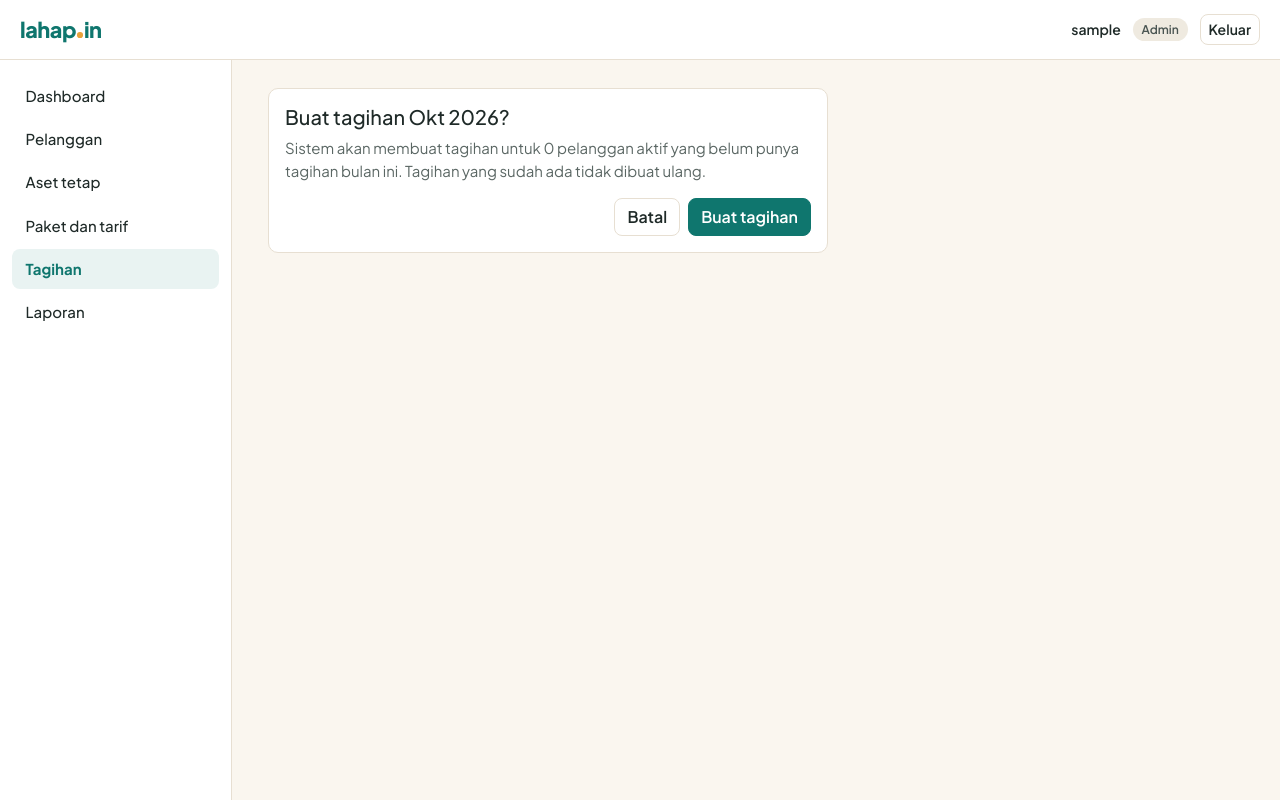
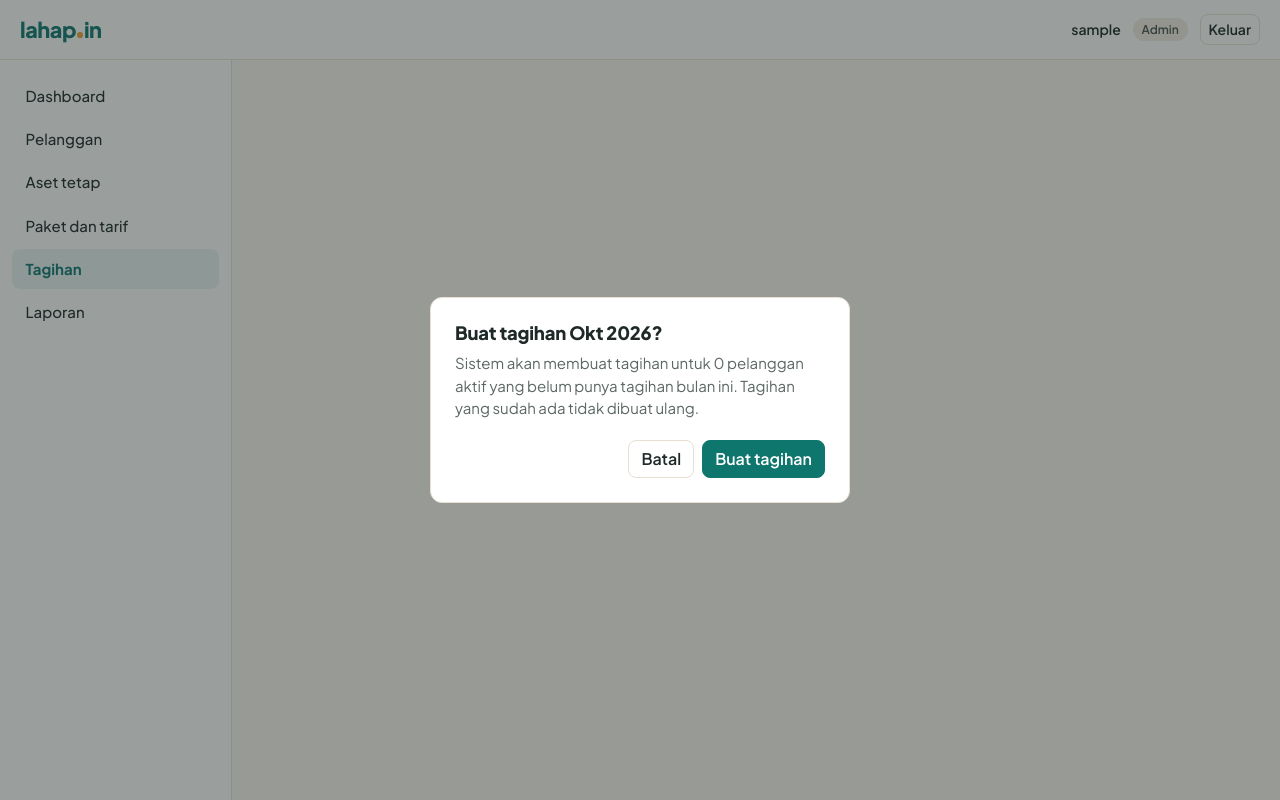
Before and after one commit to mfjrstwn/projek-tagihan-berkala-katering-asrama-sekolah-kantor-kelompok-4-impl, a Django app: page /tagihan/buat/ in a window 1280 px wide. Run offline with Django 5.2, Linux system fonts and the light colour scheme; the visitor is signed in with stand-in values (Sample User, id 1); data that the repository does not hold is empty.

Commit message:
style: mengubah beberapa halaman konfirmasi menjadi modal

```diff
--- a/static/css/lahap.css
+++ b/static/css/lahap.css
@@ -194,3 +194,21 @@ table { font-variant-numeric: tabular-nums; }
 
 .keadaan-kosong { text-align: center; padding: 3rem 1rem; }
 .keadaan-kosong h2 { font-size: 1.1rem; font-weight: 700; margin-bottom: .25rem; }
+
+/* ---------- 7. Dialog konfirmasi (modal) ---------- */
+.dialog-latar {                   /* mode halaman penuh: meniru modal */
+  position: fixed; inset: 0; z-index: 1055; display: grid; place-items: center; padding: 1rem;
+  background: rgba(31, 42, 40, .45);
+}
+.dialog {
+  width: 100%; max-width: 420px; padding: 0; background: var(--lh-permukaan); color: var(--lh-teks);
+  border: 1px solid var(--lh-garis); border-radius: 12px;
+}
+dialog.dialog { margin: auto; }
+dialog.dialog::backdrop { background: rgba(31, 42, 40, .45); }
+.dialog-isi { padding: 1.5rem; }
+.dialog-isi h1 { font-size: 1.15rem; font-weight: 800; letter-spacing: -.01em; margin: 0 0 .5rem; }
+.dialog-isi p { color: var(--lh-teks-redup); margin: 0 0 1.25rem; }
+.dialog-isi .form-label { margin-top: .25rem; }
+.dialog-isi .galat { color: var(--lh-tunggak-fg); font-size: .8125rem; margin-top: .35rem; }
+.dialog-aksi { display: flex; justify-content: flex-end; gap: .5rem; margin-top: 1.25rem; }
--- a/templates/base.html
+++ b/templates/base.html
@@ -9,6 +9,7 @@
   <link href="https://fonts.googleapis.com/css2?family=Plus+Jakarta+Sans:wght@400;500;600;700;800&display=swap" rel="stylesheet">
   <link href="https://cdn.jsdelivr.net/npm/bootstrap@5.3.3/dist/css/bootstrap.min.css" rel="stylesheet">
   <link href="{% static 'css/lahap.css' %}" rel="stylesheet">
+  <script src="{% static 'js/lahap.js' %}" defer></script>
 </head>
 <body class="{% block body_class %}{% endblock %}">
 {% with url_name=request.resolver_match.url_name view_name=request.resolver_match.view_name %}
--- a/templates/konfirmasi_umum.html
+++ b/templates/konfirmasi_umum.html
@@ -1,15 +1,17 @@
 {% extends "base.html" %}
 {% block judul %}{{ judul }}{% endblock %}
 {% block isi %}
-<div class="card" style="max-width: 560px;">
-  <div class="card-body">
-    <h1 class="h5">{{ judul }}</h1>
-    <p class="text-secondary">{{ pesan }}</p>
-    <form method="post" class="d-flex justify-content-end gap-2">
-      {% csrf_token %}
-      <a class="btn btn-outline-secondary" href="{{ url_batal }}">Batal</a>
-      <button type="submit" class="btn {{ kelas_tombol|default:'btn-danger' }}">{{ teks_tombol|default:"Hapus" }}</button>
-    </form>
+<div class="dialog-latar">
+  <div class="dialog" role="dialog" aria-modal="true" aria-labelledby="dialog-judul">
+    <div class="dialog-isi" data-dialog-isi>
+      <h1 id="dialog-judul">{{ judul }}</h1>
+      <p>{{ pesan }}</p>
+      <form method="post" action="{{ request.get_full_path }}" class="dialog-aksi">
+        {% csrf_token %}
+        <a class="btn btn-outline-secondary" href="{{ url_batal }}" data-dialog-tutup>Batal</a>
+        <button type="submit" class="btn {{ kelas_tombol|default:'btn-danger' }}">{{ teks_tombol|default:"Hapus" }}</button>
+      </form>
+    </div>
   </div>
 </div>
 {% endblock %}
--- a/templates/pelanggan/daftar.html
+++ b/templates/pelanggan/daftar.html
@@ -59,7 +59,7 @@
         <td class="text-nowrap">
           <a href="{% url 'pelanggan:ubah' p.pk %}">Ubah</a>
           {% if p.status == "Aktif" %}
-          | <a class="text-danger" href="{% url 'pelanggan:hapus' p.pk %}">Hapus</a>
+          | <a class="text-danger" href="{% url 'pelanggan:hapus' p.pk %}" data-dialog>Hapus</a>
           {% else %}
           | <form method="post" action="{% url 'pelanggan:aktifkan' p.pk %}" class="d-inline">
               {% csrf_token %}
--- a/templates/tagihan/daftar.html
+++ b/templates/tagihan/daftar.html
@@ -7,7 +7,7 @@
     <h1>Tagihan</h1>
     <p class="catatan">Tagihan dibuat otomatis setiap tanggal 1. Gunakan tombol di kanan atas untuk pelanggan baru atau yang terlewat.</p>
   </div>
-  <a class="btn btn-teal" href="{% url 'tagihan:buat' %}">Buat tagihan bulan ini</a>
+  <a class="btn btn-teal" href="{% url 'tagihan:buat' %}" data-dialog>Buat tagihan bulan ini</a>
 </div>
 
 <form method="get" class="toolbar">
@@ -45,7 +45,7 @@
           {% if t.status == "Lunas" %}
           <span class="redup small">Lunas {{ t.tgl_lunas|date:"d M Y" }}</span>
           {% else %}
-          <a href="{% url 'tagihan:lunas' t.pk %}">Tandai lunas</a>
+          <a href="{% url 'tagihan:lunas' t.pk %}" data-dialog>Tandai lunas</a>
           {% endif %}
         </td>
       </tr>
```
Also changed, not shown: static/js/lahap.js (added, +39 -0 lines), templates/pelanggan/konfirmasi_hapus.html (+10 -8 lines), templates/tagihan/tandai_lunas.html (+10 -10 lines).
